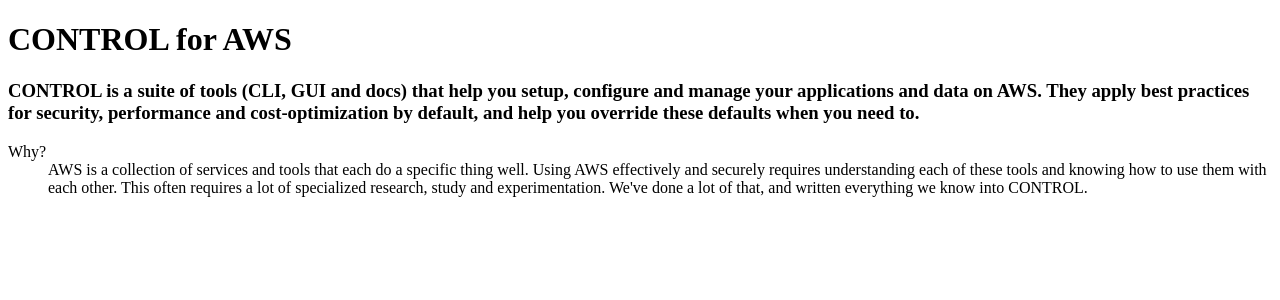
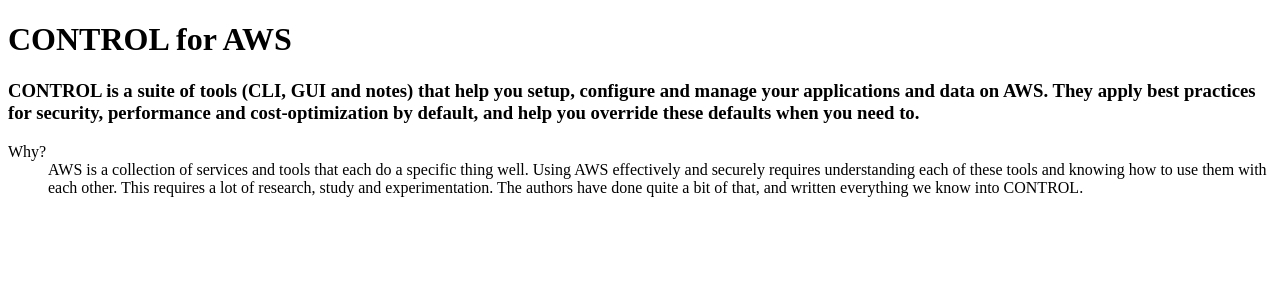
Before and after one commit to sudhirj/control.aws.site, a Next.js app: page / in a window 1280 px wide. Shown: the top 300 px of the page. Built offline with nearby package versions, Linux system fonts and the light colour scheme.

Commit message:
Tone changes.

```diff
--- a/pages/index.js
+++ b/pages/index.js
@@ -21,7 +21,7 @@
       <div className="px-4">
         <Heading>CONTROL for AWS</Heading>
         <SubHeading>
-          CONTROL is a suite of tools (CLI, GUI and docs) that help you setup,
+          CONTROL is a suite of tools (CLI, GUI and notes) that help you setup,
           configure and manage your applications and data on AWS. They apply
           best practices for security, performance and cost-optimization by
           default, and help you override these defaults when you need to.
@@ -32,9 +32,9 @@
             AWS is a collection of services and tools that each do a specific
             thing well. Using AWS effectively and securely requires
             understanding each of these tools and knowing how to use them with
-            each other. This often requires a lot of specialized research, study
-            and experimentation. We've done a lot of that, and written
-            everything we know into CONTROL.
+            each other. This requires a lot of research, study and
+            experimentation. The authors have done quite a bit of that, and
+            written everything we know into CONTROL.
           </DD>
         </dl>
       </div>
```
